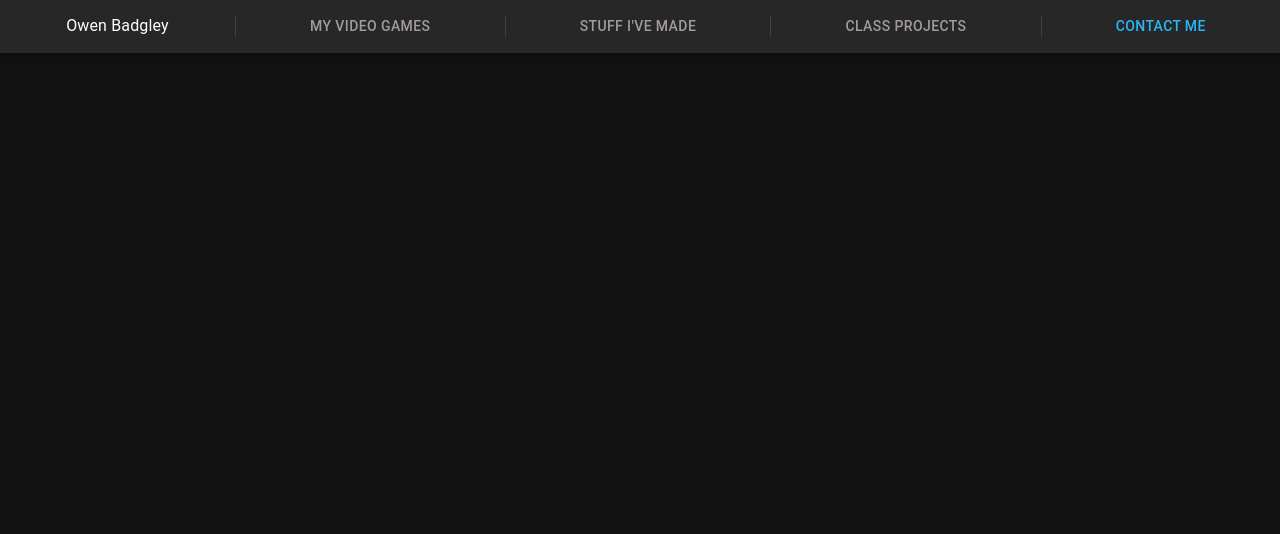
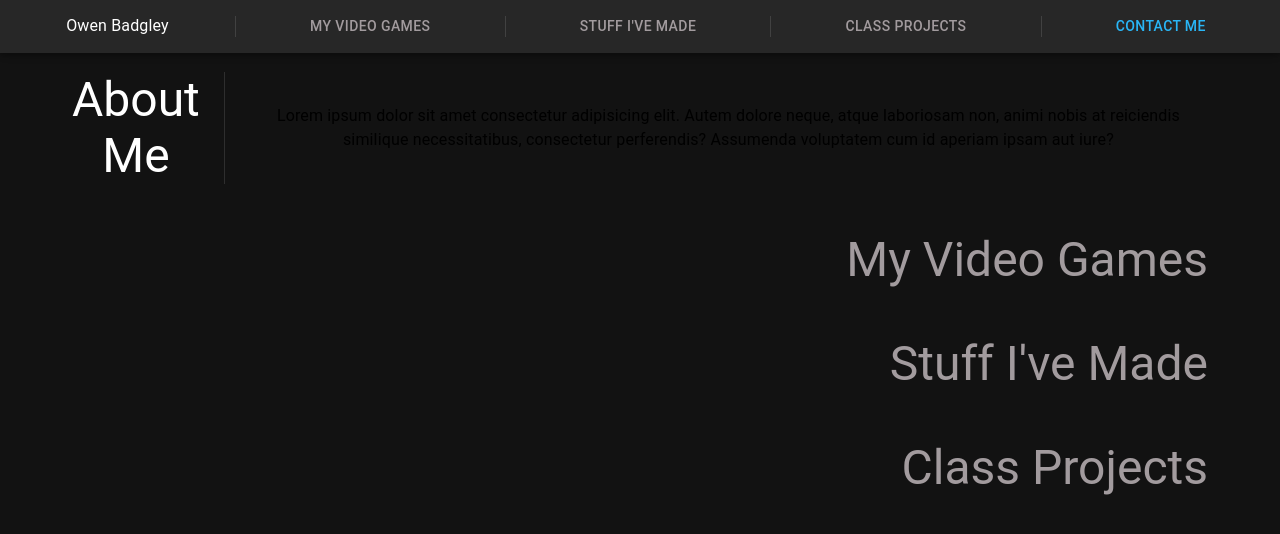
Before and after one commit to owenbadgley/personal-site, a React (Vite) app in the folder personal-site/: page / in a window 1280 px wide. Shown: the top 534 px of the page. Built offline with nearby package versions, Linux system fonts and the light colour scheme.

Commit message:
added categories

```diff
--- a/personal-site/src/App.tsx
+++ b/personal-site/src/App.tsx
@@ -1,10 +1,23 @@
+import { Divider, Stack } from "@mui/material";
 import "./App.css";
+import About from "./components/About";
 import NavBar from "./components/NavBar";
+import Subsection from "./components/Subsection";
 
 function App() {
   return (
     <div className="App">
       <NavBar></NavBar>
+      <Stack
+        spacing={6}
+        margin={4}
+        //divider={<Divider flexItem variant="middle"></Divider>}
+      >
+        <About></About>
+        <Subsection id={1}>My Video Games</Subsection>
+        <Subsection id={2}>Stuff I've Made</Subsection>
+        <Subsection id={3}>Class Projects</Subsection>
+      </Stack>
     </div>
   );
 }
--- /dev/null
+++ b/personal-site/src/components/About.tsx
@@ -0,0 +1,26 @@
+import { Divider, Stack, Typography } from "@mui/material";
+import React from "react";
+
+const About = () => {
+  return (
+    <Stack
+      direction={"row"}
+      justifyContent="space-evenly"
+      alignItems="center"
+      divider={<Divider orientation="vertical" flexItem variant="middle" />}
+      spacing={3}
+    >
+      <Typography variant="h3" color="white">
+        About Me
+      </Typography>
+      <Typography variant="body1">
+        Lorem ipsum dolor sit amet consectetur adipisicing elit. Autem dolore
+        neque, atque laboriosam non, animi nobis at reiciendis similique
+        necessitatibus, consectetur perferendis? Assumenda voluptatem cum id
+        aperiam ipsam aut iure?
+      </Typography>
+    </Stack>
+  );
+};
+
+export default About;
--- /dev/null
+++ b/personal-site/src/components/Subsection.tsx
@@ -0,0 +1,19 @@
+import { Divider, Stack, Typography } from "@mui/material";
+import React from "react";
+
+interface Props {
+  children: string;
+  id: number;
+}
+
+const Subsection = ({ children, id }: Props) => {
+  return (
+    <Stack>
+      <Typography variant="h3" color="secondary" align="right">
+        {children}
+      </Typography>
+    </Stack>
+  );
+};
+
+export default Subsection;
```
Also changed, not shown: personal-site/src/components/Project.tsx (added, +7 -0 lines).
